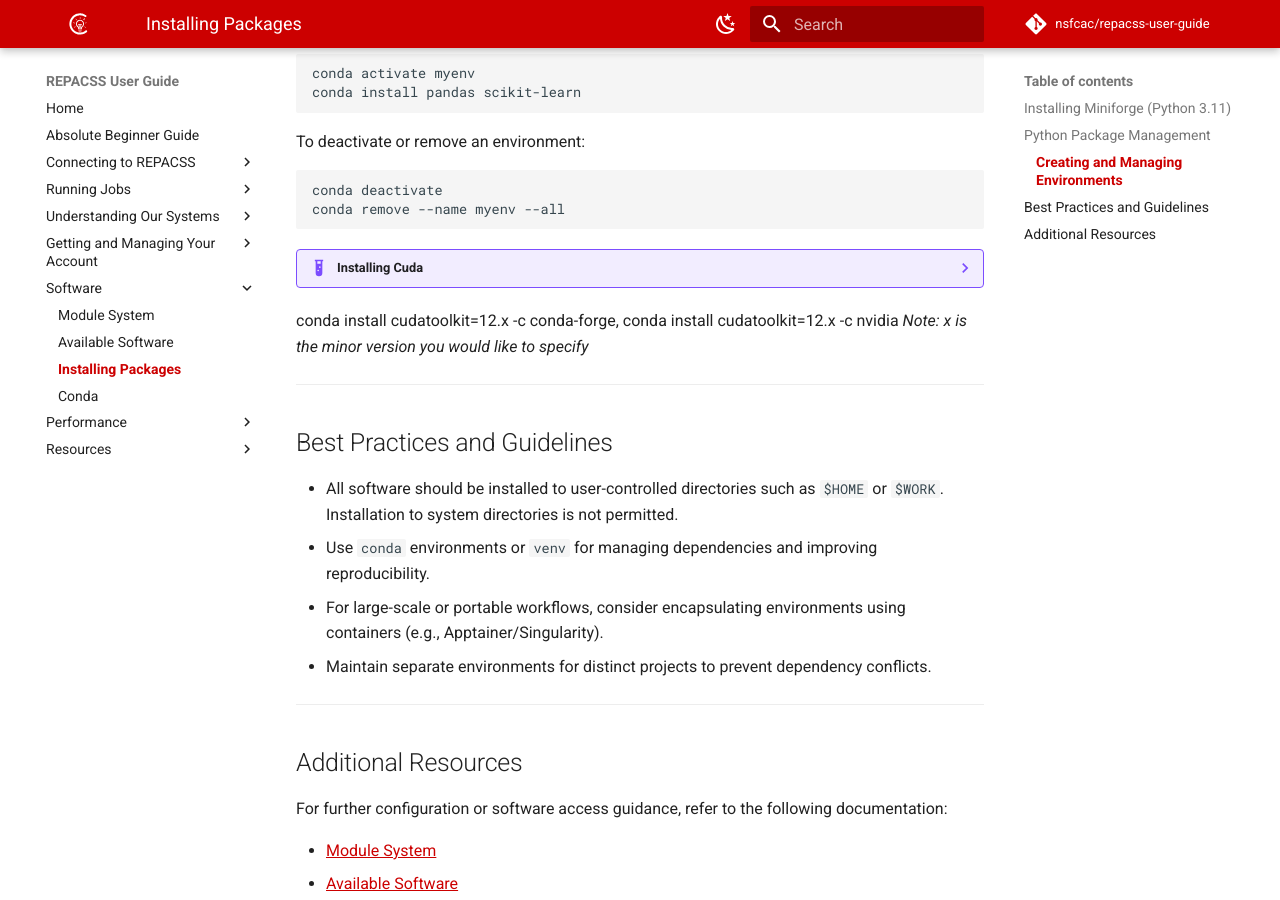
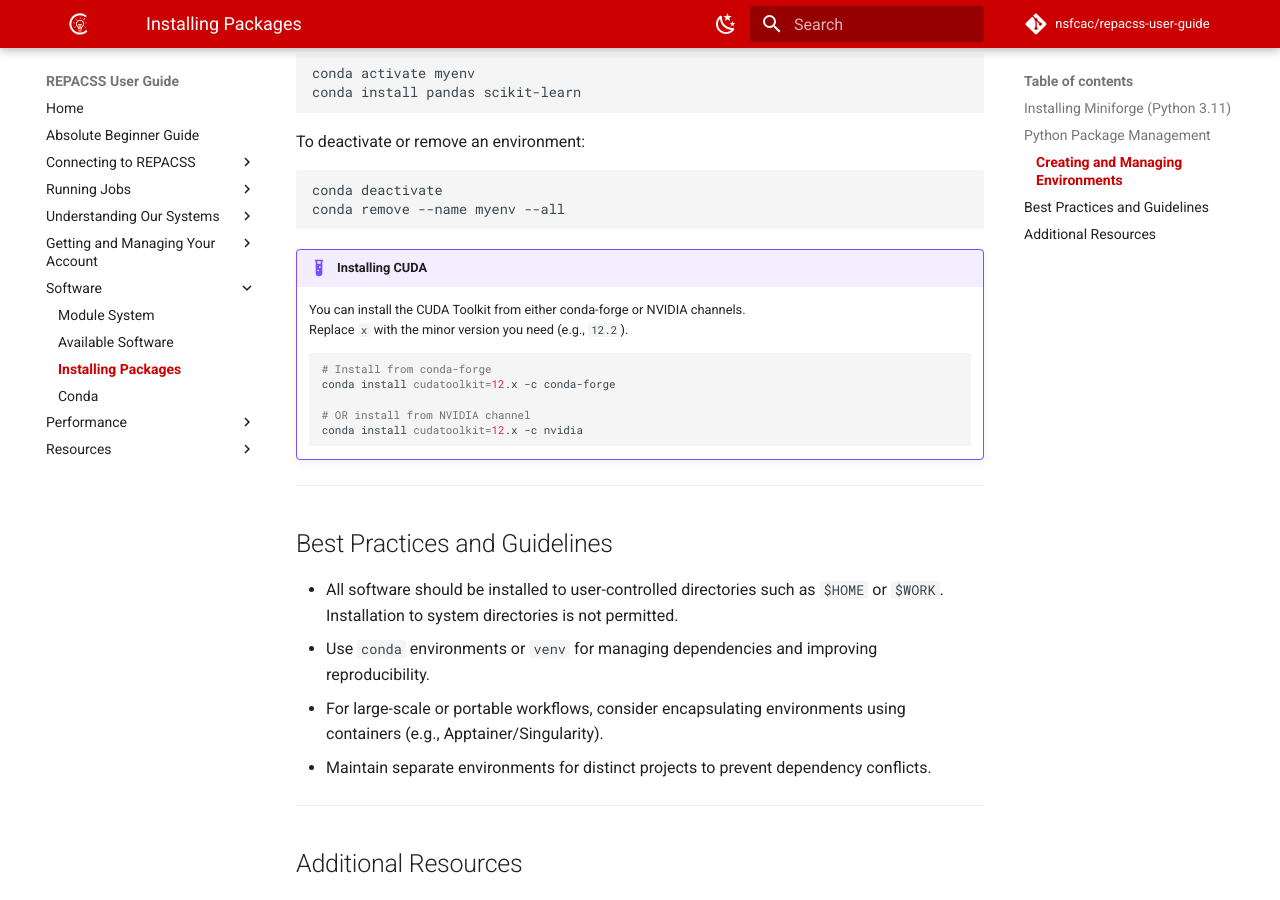
Before and after one commit to nsfcac/repacss-user-guide, an MkDocs documentation site: the page built from docs/software/installing-packages.md, in a window 1280 px wide and 900 px high, scrolled down 1313 px. Built offline with MkDocs 1.6.1 and Material for MkDocs 9.7.7, drawn with Linux system fonts in a browser that asks for light colours; comment, search, counter and statistics services are not loaded.

Commit message:
Adding example to add Installing CUDA

````diff
--- a/docs/software/installing-packages.md
+++ b/docs/software/installing-packages.md
@@ -62,9 +62,19 @@ conda deactivate
 conda remove --name myenv --all
 ```
 
-??? example "Installing Cuda"
-   conda install cudatoolkit=12.x -c conda-forge, conda install cudatoolkit=12.x -c nvidia
-   *Note: x is the minor version you would like to specify*
+!!! example "Installing CUDA"
+
+    You can install the CUDA Toolkit from either conda-forge or NVIDIA channels.
+    Replace `x` with the minor version you need (e.g., `12.2`).
+
+    ```bash
+    # Install from conda-forge
+    conda install cudatoolkit=12.x -c conda-forge
+
+    # OR install from NVIDIA channel
+    conda install cudatoolkit=12.x -c nvidia
+    ```
+
 
 ---
 
````
